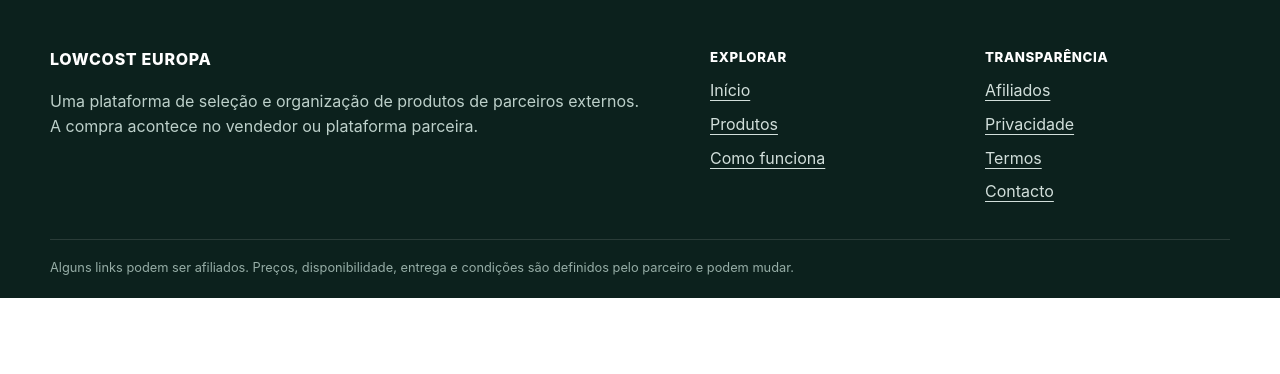
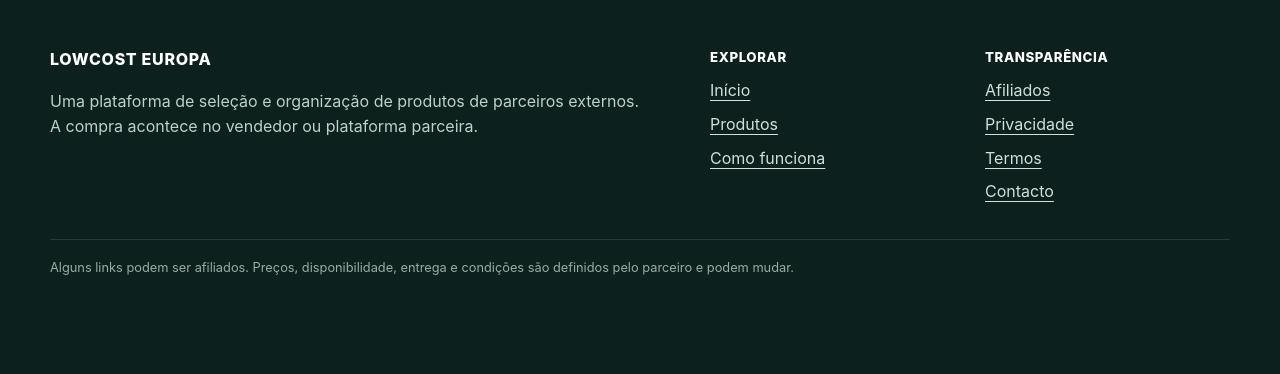
Before and after one commit to martaxi-boss/lowcost-europa, a Django app: page / in a window 1280 px wide. Shown: the part 2632-3006 px from the top of the page. Before the commit the page ends 2930 px from the top, so only its background shows below. Run offline with Django 5.2, Linux system fonts and the light colour scheme; data that the repository does not hold is empty; parts of the project's set-up code (start-up, migrations or seed data) failed here and were passed over.

Commit message:
Storefront: reserve footer clearance for WhatsApp button

```diff
--- a/apps/storefront/static/storefront/storefront.css
+++ b/apps/storefront/static/storefront/storefront.css
@@ -160,7 +160,7 @@ a:focus-visible, button:focus-visible, summary:focus-visible { outline: 3px soli
 .whatsapp-float svg { width: 31px; height: 31px; fill: none; stroke: currentColor; stroke-width: 1.8; stroke-linecap: round; stroke-linejoin: round; }
 .whatsapp-float svg path + path { fill: currentColor; stroke: none; }
 
-.site-footer { margin-top: 30px; padding: 48px 0 20px; background: #0c211d; color: #edf4f2; }
+.site-footer { margin-top: 30px; padding: 48px 0 calc(96px + env(safe-area-inset-bottom)); background: #0c211d; color: #edf4f2; }
 .footer-grid { display: grid; gap: 30px; }
 .footer-brand p { max-width: 590px; color: #bdd0ca; }
 .footer-wordmark, .footer-title { margin: 0 0 10px !important; color: #fff !important; font-weight: 850; letter-spacing: .045em; }
```
